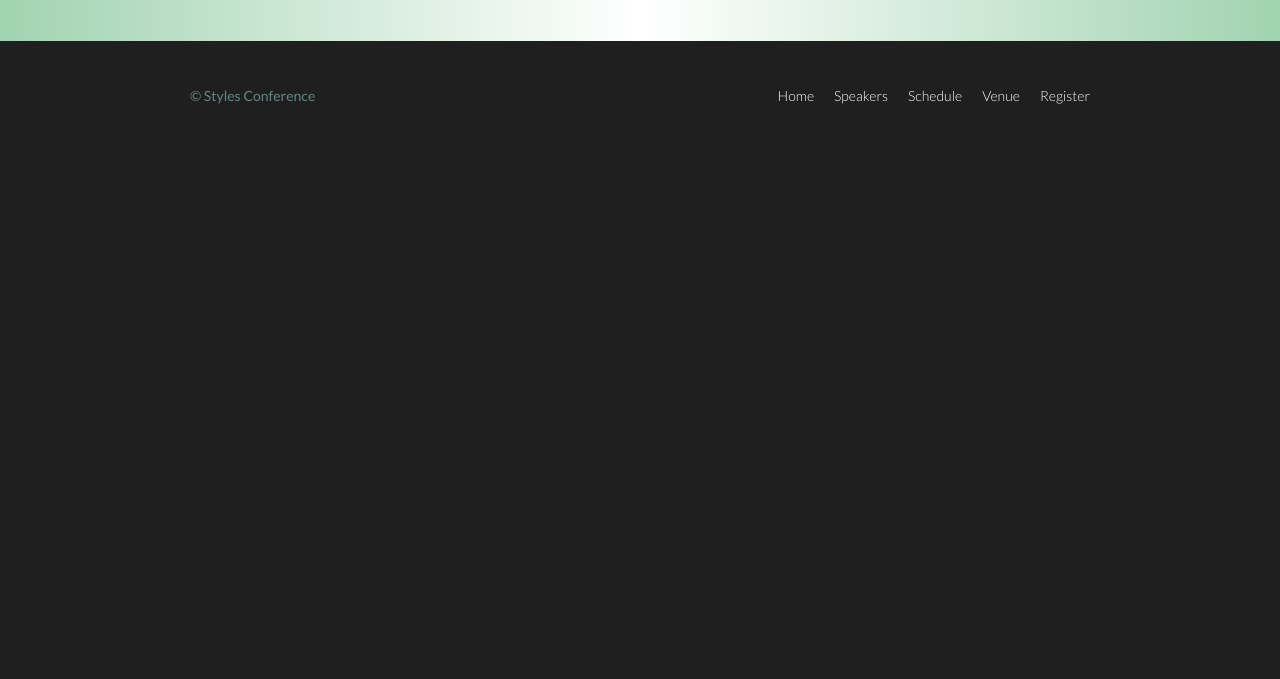
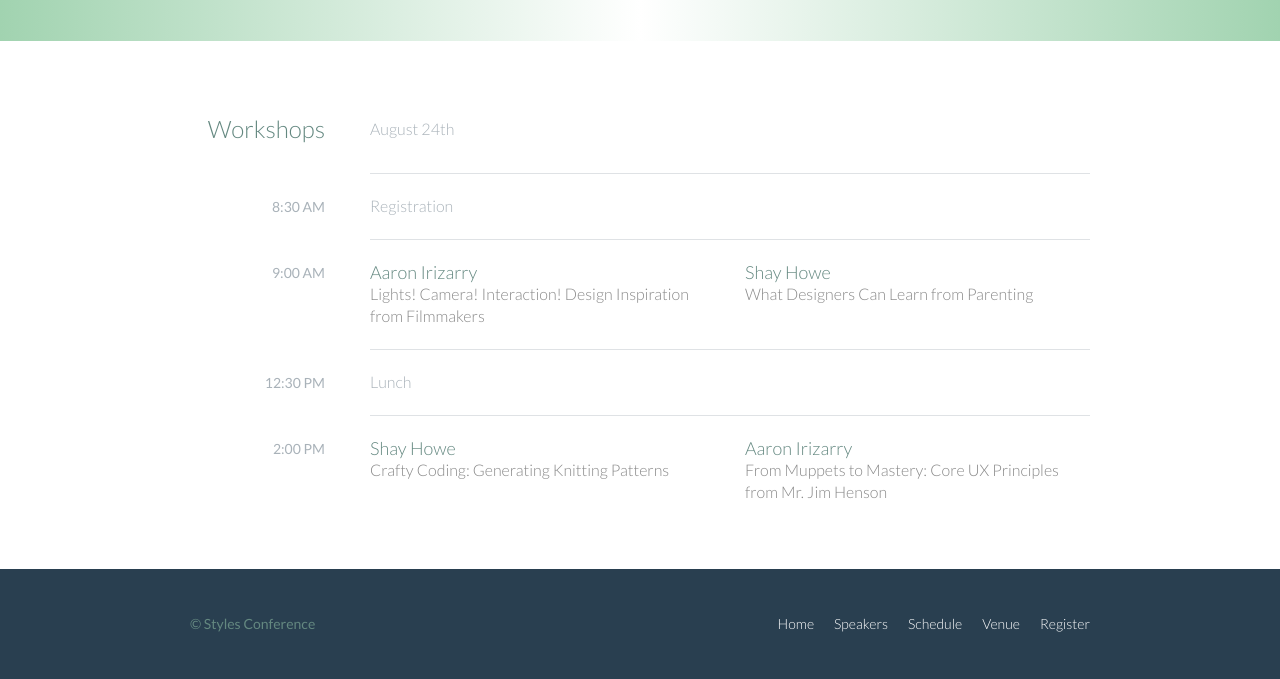
Before and after one commit to Akshaykumar2002/HTML_CSS_Learning_Site, a plain HTML site: page Website Design/schedule.html in a window 1280 px wide. Shown: the part 355-1034 px from the top of the page. Before the commit the page ends 800 px from the top, so only its background shows below. Drawn offline with Linux system fonts and the light colour scheme.

Commit message:
Lesson 11: Adding a single table to schedule
Added schedule for the first day of the conference.

```diff
--- a/Website Design/assets/stylesheets/main.css
+++ b/Website Design/assets/stylesheets/main.css
@@ -54,7 +54,7 @@ Custom Styles
 */
 
 body {
-	background-color: #1f1f1f;
+	background-color: #293f50;
 	color:#888;
 	font: 300 16px/22px "Lato", "Open Sans", "Helvetica Neue", Helvetica, Arial, sans-serif;
 }
@@ -203,7 +203,7 @@ Rows
 */
 
 .row {
-	background: #2f2f2f;
+	background: #fff;
 	padding: 66px 0 44px 0;
 }
 
@@ -232,7 +232,7 @@ Rows
 	float: left;
 	font-size: 48px;
 	line-height: 44px;
-	font-weight: 400;
+	font-weight: 100;
 	text-transform: uppercase;
 	letter-spacing: .5px;
 }
@@ -379,10 +379,77 @@ Speakers
 	vertical-align: top;
 }
 
+
 /*
-===========================
-Venue
-===========================
+  ===========================
+  Schedule
+  ===========================
+*/
+
+table {
+	margin-bottom: 44px;
+	width: 100%;
+}
+table:last-child{
+	margin-bottom: 0;
+}
+
+th,
+td {
+	padding-bottom: 22px;
+	vertical-align: top;
+}
+th {
+	padding-right: 45px;
+	text-align: right;
+	width: 20%;
+}
+td {
+	width: 40%;
+}
+thead{
+	line-height: 44px;
+}
+thead th {
+	color: #648880;
+	font-size: 24px;
+}
+tbody th {
+  color: #a9b2b9;
+  font-size: 14px;
+  font-weight: 400;
+  padding-top: 22px;
+  text-transform: uppercase;
+}
+
+tbody td {
+	border-top: 1px solid #dfe2e5;
+	padding-top: 21px;
+}
+tbody td:first-of-type {
+	padding-right: 15px;
+}
+tbody td:last-of-type {
+	padding-left: 15px;
+}
+tbody td:only-of-type {
+	padding-left: 0;
+	padding-right: 0;
+}
+table a {
+	color: #888;
+}
+table h4 {
+	margin-bottom: 0;
+}
+
+.schedule-offset {
+	color: #a9b2b9;
+}
+/*
+  ===========================
+  Venue
+  ===========================
 */
 
 .venue-theatre {
--- a/Website Design/schedule.html
+++ b/Website Design/schedule.html
@@ -27,6 +27,74 @@
 				<p>The conference opens with amazing workshops and continues with two days of incredible talks and keynotes, all of which are facilitated by industry-leading experts.</p>
 			</div>
 		</section>
+		<section class="row">
+			<div class="container">
+
+				<table>
+					<thead>
+						<tr>
+      						<th scope="row">
+       							Workshops
+      						</th>
+      						<td class="schedule-offset" colspan="2">
+        					August 24th
+      						</td>
+    					</tr>
+					</thead>
+					<tbody>
+						<tr>
+							<th scope="row">
+								<time datetime="08:30:00">8:30 AM</time>
+							</th>
+							<td class="schedule-offset" colspan="2">Registration</td>
+						</tr>
+						<tr>
+					    	<th scope="row">
+					        	<time datetime="09:00:00">9:00 AM</time>
+					      	</th>
+					      	<td>
+					        	<a href="speakers.html#aaron-irizarry">
+					          	<h4>Aaron Irizarry</h4>
+					          	Lights! Camera! Interaction! Design Inspiration from Filmmakers
+					        	</a>
+					      	</td>
+					      	<td>
+					        	<a href="speakers.html#shay-howe">
+					          	<h4>Shay Howe</h4>
+					          	What Designers Can Learn from Parenting
+					        	</a>
+					      	</td>
+					    </tr>
+					    <tr>
+					      	<th scope="row">
+					        	<time datetime="12:30:00">12:30 PM</time>
+					      	</th>
+					      	<td class="schedule-offset" colspan="2">
+					        	Lunch
+					      	</td>
+					    	</tr>
+					    	<tr>
+					      	<th scope="row">
+					        	<time datetime="14:00">2:00 PM</time>
+					      	</th>
+					      	<td>
+					        	<a href="speakers.html#shay-howe">
+					          	<h4>Shay Howe</h4>
+					          	Crafty Coding: Generating Knitting Patterns
+					        	</a>
+					      	</td>
+					      	<td>
+					        	<a href="speakers.html#aaron-irizarry">
+					          	<h4>Aaron Irizarry</h4>
+					          	From Muppets to Mastery: Core UX Principles from Mr. Jim Henson
+					        	</a>
+					      	</td>
+					    </tr>
+					</tbody>
+				</table>
+
+			</div>
+		</section>
 		<footer class="primary-footer container group">
 			<small>&copy;  Styles Conference</small>
 			<nav class="nav">
```
Also changed, not shown: Website Design/speakers.html (+1 -1 lines).
